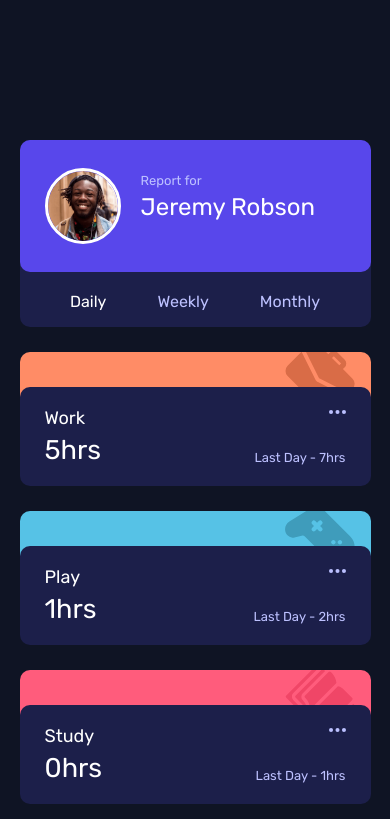
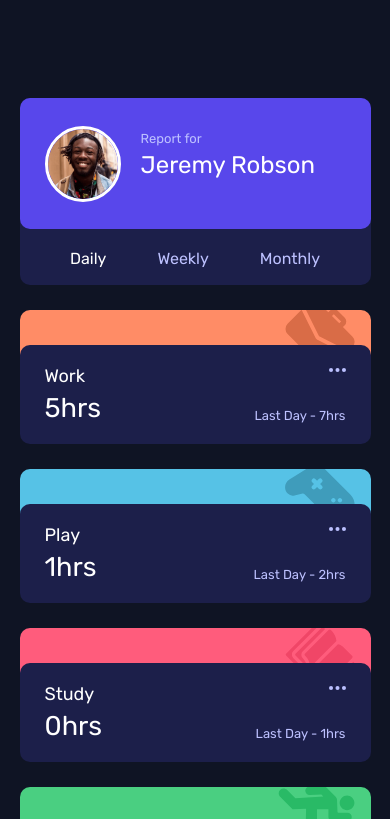
Before and after one commit to ronnyAcosta/time-tracking-dashboard-ra, a website built with Vite: page index.html in a window 390 px wide. Shown: the top 819 px of the page. Built offline with nearby package versions, Linux system fonts and the light colour scheme.

Commit message:
Bug finally fixed e.e

```diff
--- a/style.css
+++ b/style.css
@@ -191,8 +191,8 @@ main{
     justify-content: flex-start;
     width: 90%;
     min-width: 260px;
-    height: 2500px;
-    margin: 140px 10%;
+    height: auto;
+    margin: 25% 10%;
   }
 
   .name-container, .freq-container, .time-container{
```
